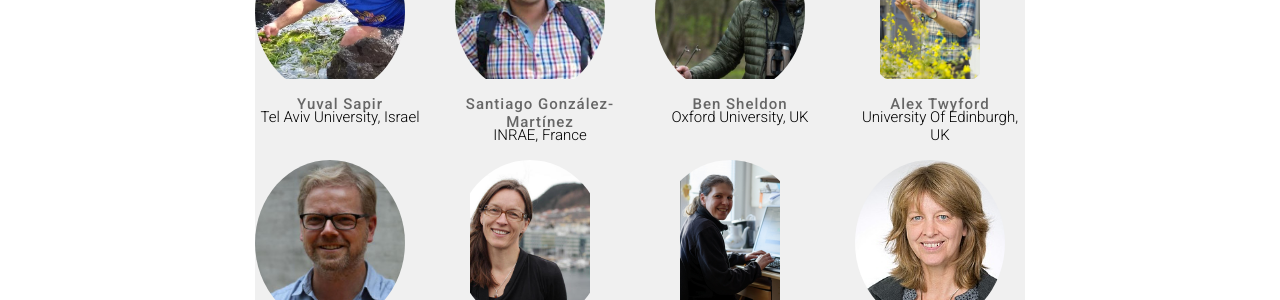
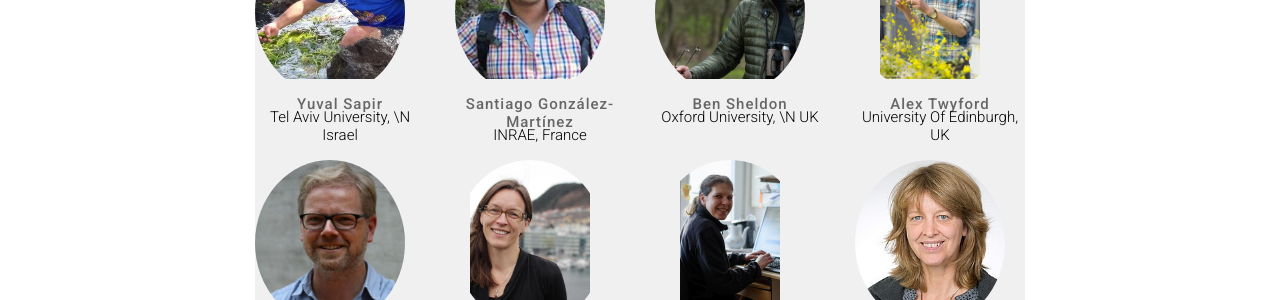
Before and after one commit to EcoRaMa/EcoRaMa.github.io, a Jekyll site: the page built from blog/index.html, in a window 1280 px wide and 900 px high, scrolled down 574 px. Shown: the part 152-452 px from the top of the window. Built offline with Jekyll 4.4.1, drawn with Linux system fonts in a browser that asks for light colours; nearby versions of some CDN libraries; comment, search, counter and statistics services are not loaded; a style sheet for code colours, icons or effects is not loaded.

```diff
--- a/_includes/team.html
+++ b/_includes/team.html
@@ -113,7 +113,7 @@
               </div>
               <h2 class="title">Yuval Sapir</a></h2>
               <h3 class="post">
-                   <p>Tel Aviv University, Israel</p>
+                   <p>Tel Aviv University, \n Israel</p>
               </h3>
           </div>
       </div>
@@ -145,7 +145,7 @@
               </div>
               <h2 class="title">Ben Sheldon</a></h2>
               <h3 class="post">
-                   <p>Oxford University, UK</p>
+                   <p>Oxford University, \n UK</p>
               </h3>
           </div>
       </div>
```
